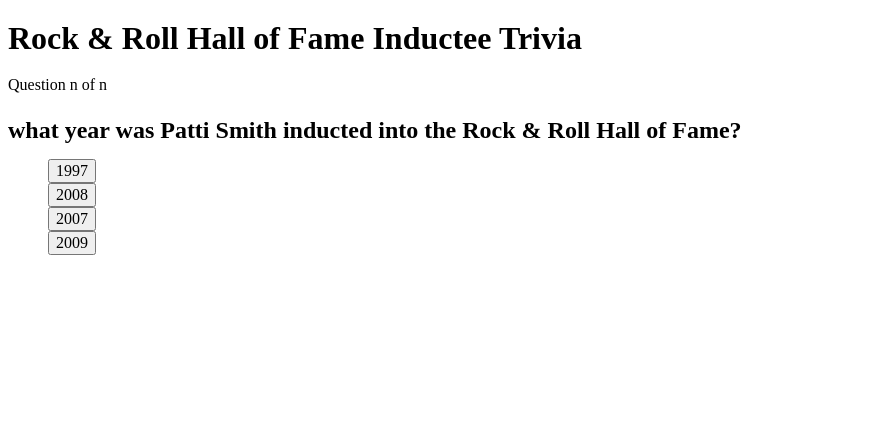
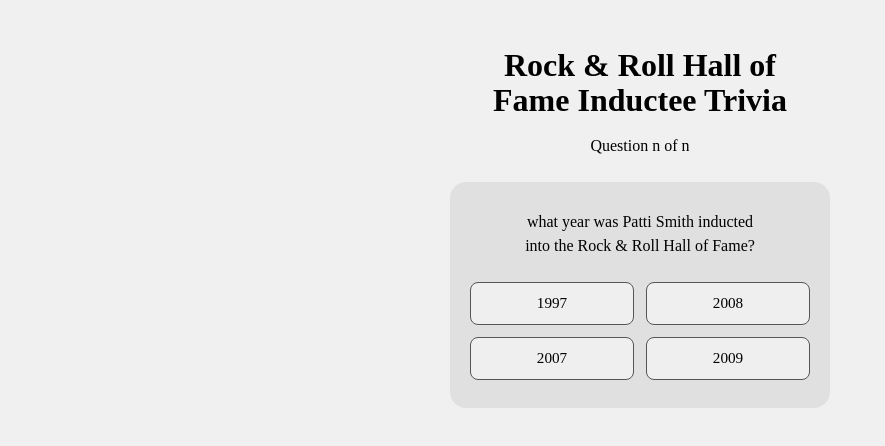
Before and after one commit to DevLoggith/rock-hall-inductee-react-quiz, a React (Vite) app: page / in a window 1280 px wide. Shown: the top 446 px of the page, without its empty margins (0-885 px from the left). Built offline with nearby package versions, Linux system fonts and the light colour scheme.

Commit message:
remove unneeded resets & create initial layout styling

```diff
--- a/src/App.css
+++ b/src/App.css
@@ -1,11 +1,79 @@
+/* ── Layout ── */
+body {
+    background-color: #f0f0f0;
+}
+
+main {
+    min-height: 100dvh;
+    display: flex;
+    flex-direction: column;
+    align-items: center;
+    padding: 3rem 1.5rem 2rem;
+    gap: 1rem;
+}
+
+/* ── Title ── */
+main > h1 {
+    text-align: center;
+    max-width: 320px;
+}
+
+/* ── "Question n of n" ── */
+main > p {
+    margin-bottom: 0.5rem;
+}
+
+/* ── Question Card ── */
+article {
+    background-color: #e0e0e0;
+    border-radius: 1rem;
+    padding: 1.75rem 1.25rem;
+    max-width: 380px;
+    display: flex;
+    flex-direction: column;
+    gap: 1.5rem;
+}
+
+article > h2 {
+    font-size: 1rem;
+    font-weight: normal;
+    text-align: center;
+    line-height: 1.5;
+}
+
+/* ── Answer Button Grid ── */
+article > ul {
+    display: grid;
+    grid-template-columns: 1fr 1fr;
+    gap: 0.75rem;
+}
+
+/* ── Answer Buttons ── */
 .answer-button {
-    /* TODO: define default button styles */
+    width: 100%;
+    padding: 0.75rem 0.5rem;
+    font-size: 0.95rem;
+    /* TODO: update button colors */
+    border: 1.5px solid #555;
+    border-radius: 0.5rem;
+    cursor: pointer;
+    transition: background-color 0.25s ease;
+}
+
+.answer-button:hover:not(:disabled) {
+    background-color: rgba(0, 0, 0, 0.07);
+}
+
+.answer-button:disabled {
+    cursor: default;
 }
 
 .answer-button.correct {
     background-color: #9EFD62;
+    border-color: #5cb82e;
 }
 
 .answer-button.incorrect {
     background-color: #FF4545;
+    border-color: #cc1f1f;
 }
--- a/src/index.css
+++ b/src/index.css
@@ -6,6 +6,8 @@
 *::before,
 *::after {
   box-sizing: border-box;
+  margin: 0;
+  padding: 0;
 }
 
 /* Prevent font size inflation */
@@ -13,12 +15,6 @@
   -moz-text-size-adjust: none;
   -webkit-text-size-adjust: none;
   text-size-adjust: none;
-}
-
-/* Remove default margin in favour of better control in authored CSS */
-body, h1, h2, h3, h4, p,
-figure, blockquote, dl, dd {
-  margin-block-end: 0;
 }
 
 /* Remove list styles on ul, ol elements with a list role, which suggests default styling will be removed */
@@ -47,19 +43,6 @@
   text-wrap: balance;
 }
 
-/* A elements that don't have a class get default styles */
-a:not([class]) {
-  text-decoration-skip-ink: auto;
-  color: currentColor;
-}
-
-/* Make images easier to work with */
-img,
-picture {
-  max-width: 100%;
-  display: block;
-}
-
 /* Inherit fonts for inputs and buttons */
 input, button,
 textarea, select {
@@ -67,11 +50,6 @@
   font-size: inherit;
 }
 
-/* Make sure textareas without a rows attribute are not tiny */
-textarea:not([rows]) {
-  min-height: 10em;
-}
-
 /* Anything that has been anchored to should have extra scroll margin */
 :target {
   scroll-margin-block: 5ex;
```
